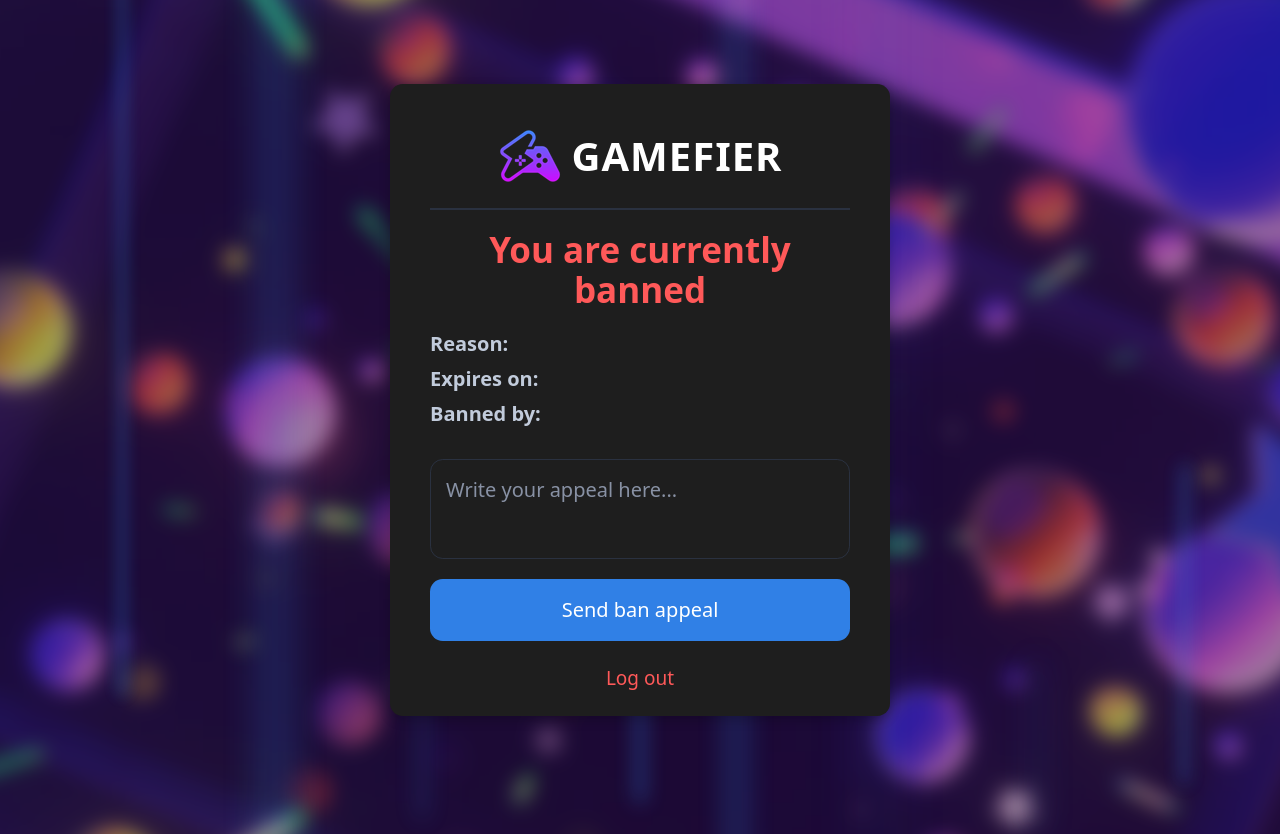
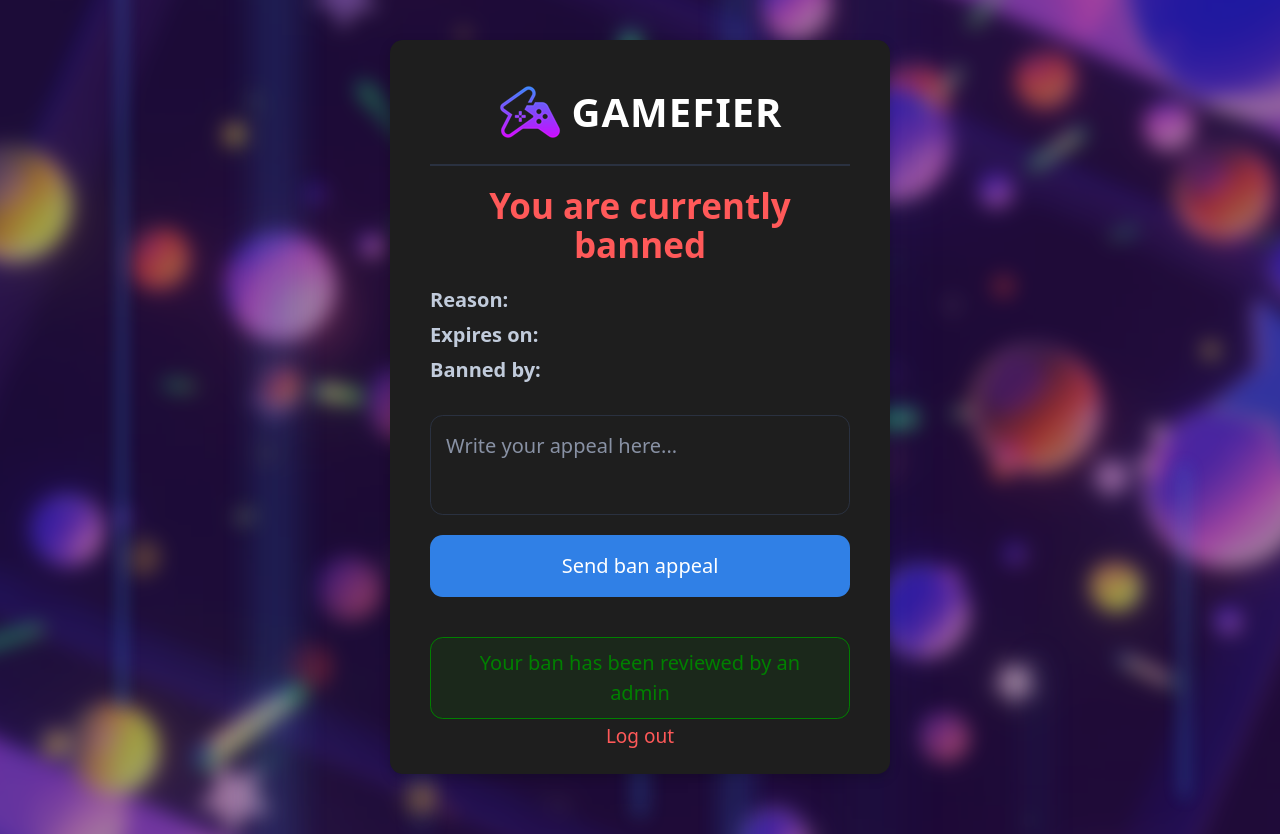
Before and after one commit to descreetStudios/Gamefier, a Nuxt app: page /banned in a window 1280 px wide. Built offline with nearby package versions, Linux system fonts and the light colour scheme; no server answers.

Commit message:
fix: implement permanent ban handling and improve ban management UI

```diff
--- a/app/components/app/dashboard/admin.vue
+++ b/app/components/app/dashboard/admin.vue
@@ -260,6 +260,9 @@ const updateProfile = async (user) => {
 		}
 		if (user.banType !== oldUser.banType) {
 			updatedStoreFields.banType = user.banType;
+			if (user.banType === "permanent") {
+				updatedStoreFields.banExpiresAt = deleteField();
+			}
 		}
 		if (user.banExpiresAt && (user.banExpiresAt !== oldUser.banExpiresAt)) {
 			const date = new Date(user.banExpiresAt + "T00:00:00");
--- a/app/pages/banned.vue
+++ b/app/pages/banned.vue
@@ -40,7 +40,16 @@
 					<p class="ban-card__detail ban-card__detail--reason">
 						<strong>Reason:</strong> {{ $userStore.banReason }}
 					</p>
-					<p class="ban-card__detail ban-card__detail--expires">
+					<p
+						v-if="isPermanent"
+						class="ban-card__detail ban-card__detail--expires"
+					>
+						<strong>This ban is:</strong> Permanent
+					</p>
+					<p
+						v-else
+						class="ban-card__detail ban-card__detail--expires"
+					>
 						<strong>Expires on:</strong> {{ date }}
 					</p>
 					<p class="ban-card__detail ban-card__detail--banned-by">
@@ -67,7 +76,12 @@
 						:disabled="banAppealAlreadySent"
 					>
 				</form>
-
+				<p
+					v-if="reviewed"
+					class="ban-card__reviewed"
+				>
+					Your ban has been reviewed by an admin
+				</p>
 				<p
 					class="ban-card__logout"
 					@click="logoutHandler"
@@ -82,12 +96,15 @@
 <script setup>
 import { doc, updateDoc } from "firebase/firestore";
 import { onMounted } from "vue";
+import { useNuxtApp } from "nuxt/app";
 
 const { $db, $eventBus, $userStore } = useNuxtApp();
 const { logout } = useAuth();
 
 const banAppealText = ref($userStore.banAppealText);
 const banAppealAlreadySent = computed(() => $userStore.banAppealAlreadySent);
+const reviewed = computed(() => !$userStore.banAppealPending);
+const isPermanent = computed(() => $userStore.banType == "permanent");
 const date = ref($userStore.banExpiresAt);
 
 onMounted(() => {
@@ -133,6 +150,10 @@ const logoutHandler = async () => {
 		window.location.reload();
 	}, 2000);
 };
+
+const mouseX = ref(0);
+const mouseY = ref(0);
+const bgOffset = ref(0);
 </script>
 
 <style lang="scss">
@@ -309,6 +330,17 @@ html {
 			width: 100%;
 		}
 	}
+
+	&__reviewed {
+		margin-top: 1rem;
+		padding: 0.5rem 1rem;
+		background-color: rgba(0, 128, 0, 0.1);
+		color: green;
+		border: 1px solid green;
+		border-radius: var(--border-radius);
+		font-weight: 500;
+		text-align: center;
+	}
 }
 
 hr {
--- a/app/pages/maintenance.vue
+++ b/app/pages/maintenance.vue
@@ -69,7 +69,6 @@ const logoutHandler = async () => {
 	}, 2000);
 };
 
-// Mouse effect placeholders (you can implement or remove)
 const mouseX = ref(0);
 const mouseY = ref(0);
 const bgOffset = ref(0);
--- a/stores/userStore.ts
+++ b/stores/userStore.ts
@@ -13,10 +13,12 @@ export const useStore = defineStore("userStore", {
 		displayName: null as unknown | string,
 		role: null as unknown | string,
 		banReason: null as unknown | string,
+		banType: null as unknown | string,
 		banExpiresAt: null as unknown | string,
 		bannedBy: null as unknown | string,
 		banAppealText: null as unknown | string,
-		banAppealAlreadySent: null as unknown | false,
+		banAppealPending: null as unknown | boolean,
+		banAppealAlreadySent: null as unknown | boolean,
 	}),
 	actions: {
 		async syncUserData(uid: string) {
@@ -29,12 +31,14 @@ export const useStore = defineStore("userStore", {
 				const userData = userSnapshot.data();
 
 				this.userId = uid;
-				this.role = userData.role || null;
-				this.displayName = userData.displayName || null;
-				this.banReason = userData.banReason || null;
-				this.banExpiresAt = userData.banExpiresAt || null;
-				this.bannedBy = userData.bannedBy || null;
-				this.banAppealText = userData.banAppealText || null;
+				this.role = userData.role ?? null;
+				this.displayName = userData.displayName ?? null;
+				this.banReason = userData.banReason ?? null;
+				this.banType = userData.banType ?? null;
+				this.banExpiresAt = userData.banExpiresAt ?? null;
+				this.bannedBy = userData.bannedBy ?? null;
+				this.banAppealText = userData.banAppealText ?? null;
+				this.banAppealPending = userData.banAppealPending ?? null;
 				if (userData.banAppealText) {
 					this.banAppealAlreadySent = true;
 				}
```
